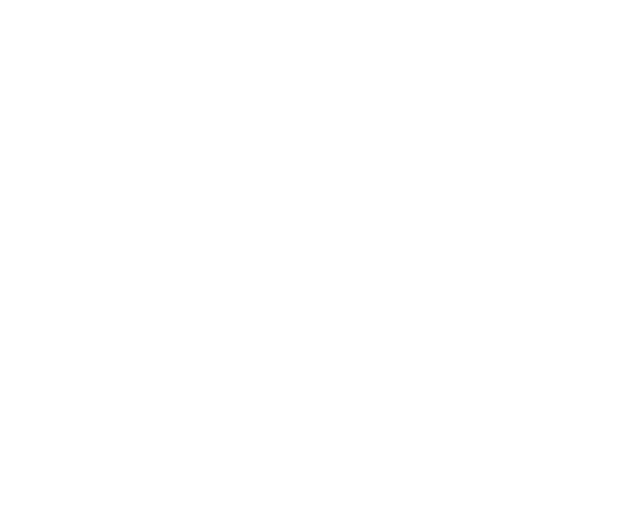
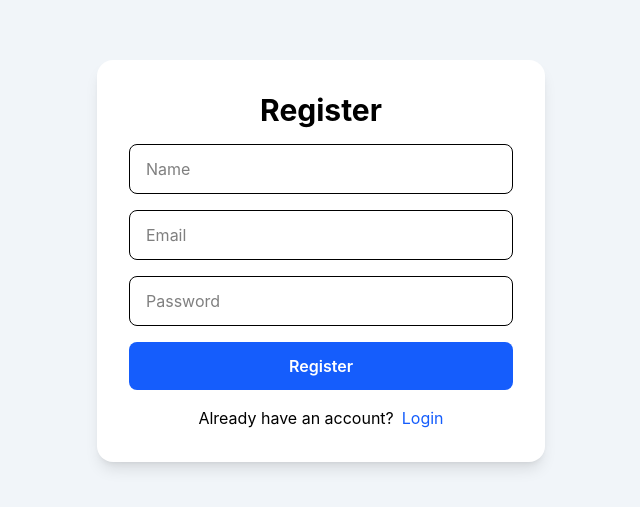
Before and after one commit to utkarshpatidarwork/notes-frontend, a React (Vite) app: page /register in a window 1280 px wide. Before the commit this address had no page. Shown: the part 139-646 px from the top of the page, without its empty margins (319-959 px from the left). Built offline with nearby package versions, Linux system fonts and the light colour scheme; no server answers.

Commit message:
Add register page and collaboration UI

```diff
--- a/src/App.jsx
+++ b/src/App.jsx
@@ -9,6 +9,8 @@ import DashboardPage from "./pages/DashboardPage";
 
 import ProtectedRoute from "./components/ProtectedRoute";
 
+import RegisterPage from "./pages/RegisterPage";
+
 function App() {
 
   return (
@@ -19,6 +21,11 @@ function App() {
       <Route
         path="/"
         element={<LoginPage />}
+      />
+
+      <Route
+        path="/register"
+        element={<RegisterPage />}
       />
 
       {/* Protected Dashboard */}
--- a/src/pages/LoginPage.jsx
+++ b/src/pages/LoginPage.jsx
@@ -157,6 +157,25 @@ function LoginPage() {
             Login
           </button>
 
+          <p className="text-center">
+
+            Don't have an account?
+
+            <span
+              onClick={() =>
+                navigate("/register")
+              }
+              className="
+                text-blue-600
+                cursor-pointer
+                ml-2
+              "
+            >
+              Register
+            </span>
+
+          </p>
+
         </form>
 
       </div>
--- /dev/null
+++ b/src/pages/RegisterPage.jsx
@@ -0,0 +1,203 @@
+import {
+  useState
+} from "react";
+
+import axios from "axios";
+
+import toast from "react-hot-toast";
+
+import {
+  useNavigate
+} from "react-router-dom";
+
+function RegisterPage() {
+
+  const [name, setName] =
+    useState("");
+
+  const [email, setEmail] =
+    useState("");
+
+  const [password, setPassword] =
+    useState("");
+
+  const navigate =
+    useNavigate();
+
+  const API =
+    import.meta.env.VITE_API_URL;
+
+  const registerHandler =
+    async (e) => {
+
+      e.preventDefault();
+
+      try {
+
+        const { data } =
+          await axios.post(
+            `${API}/api/users/register`,
+            {
+              name,
+              email,
+              password
+            }
+          );
+
+        localStorage.setItem(
+          "token",
+          data.token
+        );
+
+        toast.success(
+          "Registration Successful"
+        );
+
+        navigate("/dashboard");
+
+      } catch (error) {
+
+        toast.error(
+          error.response?.data?.message
+          ||
+          "Registration Failed"
+        );
+      }
+    };
+
+  return (
+
+    <div
+      className="
+        min-h-screen
+        flex
+        items-center
+        justify-center
+        bg-slate-100
+        dark:bg-slate-900
+      "
+    >
+
+      <form
+        onSubmit={registerHandler}
+        className="
+          bg-white
+          dark:bg-slate-800
+          p-8
+          rounded-2xl
+          shadow-lg
+          w-full
+          max-w-md
+          flex
+          flex-col
+          gap-4
+        "
+      >
+
+        <h1
+          className="
+            text-3xl
+            font-bold
+            text-center
+            dark:text-white
+          "
+        >
+          Register
+        </h1>
+
+        <input
+          type="text"
+          placeholder="Name"
+          value={name}
+          onChange={(e) =>
+            setName(e.target.value)
+          }
+          className="
+            border
+            rounded-lg
+            px-4
+            py-3
+            dark:bg-slate-700
+            dark:text-white
+          "
+        />
+
+        <input
+          type="email"
+          placeholder="Email"
+          value={email}
+          onChange={(e) =>
+            setEmail(e.target.value)
+          }
+          className="
+            border
+            rounded-lg
+            px-4
+            py-3
+            dark:bg-slate-700
+            dark:text-white
+          "
+        />
+
+        <input
+          type="password"
+          placeholder="Password"
+          value={password}
+          onChange={(e) =>
+            setPassword(e.target.value)
+          }
+          className="
+            border
+            rounded-lg
+            px-4
+            py-3
+            dark:bg-slate-700
+            dark:text-white
+          "
+        />
+
+        <button
+          type="submit"
+          className="
+            bg-blue-600
+            hover:bg-blue-700
+            text-white
+            py-3
+            rounded-lg
+            font-semibold
+          "
+        >
+          Register
+        </button>
+
+        <p
+          className="
+            text-center
+            dark:text-white
+          "
+        >
+
+          Already have an account?
+
+          <span
+            onClick={() =>
+              navigate("/")
+            }
+            className="
+              text-blue-600
+              cursor-pointer
+              ml-2
+            "
+          >
+            Login
+          </span>
+
+        </p>
+
+      </form>
+
+    </div>
+  );
+}
+
+export default RegisterPage;
```
